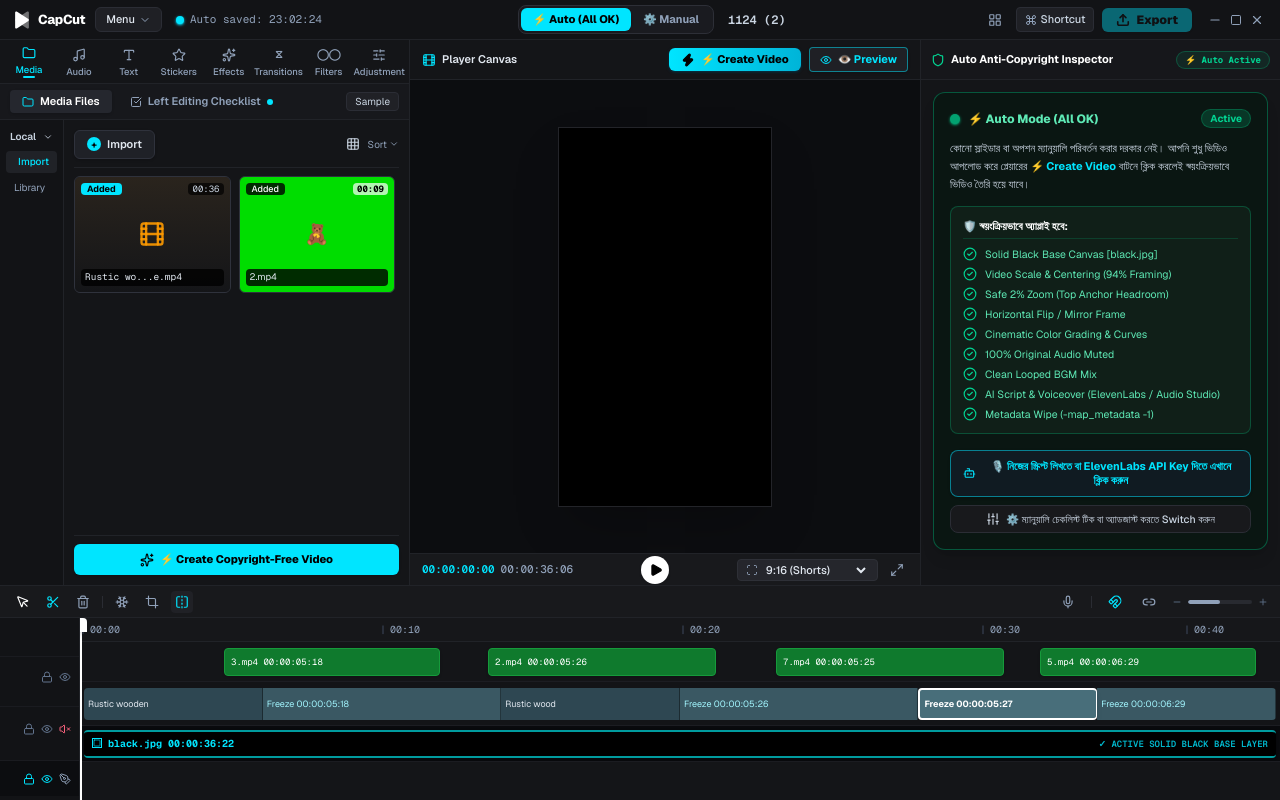
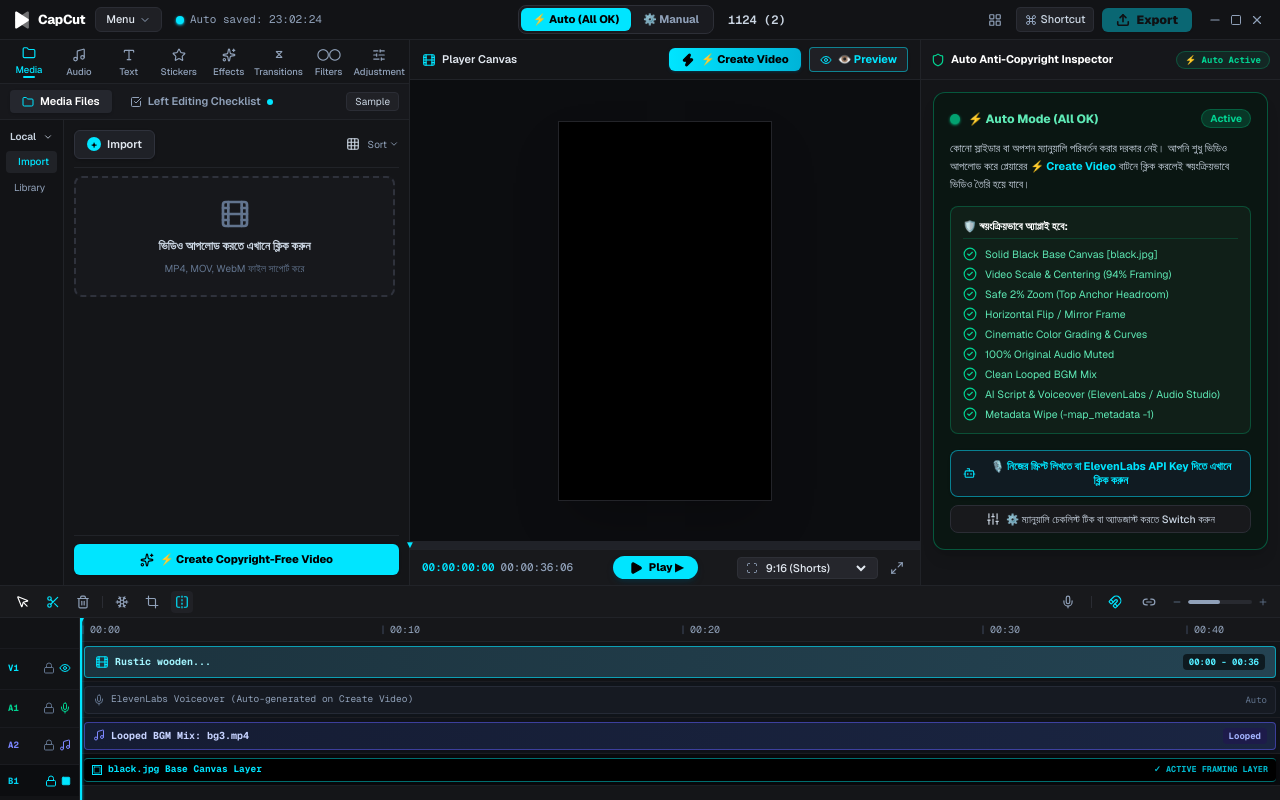
Before and after one commit to provash10/studio, a Next.js app: page / in a window 1280 px wide. Built offline with nearby package versions, Linux system fonts and the light colour scheme.

Commit message:
remove dummy clips and add play arrow indicator

```diff
--- a/src/components/CapCutMediaLibrary.jsx
+++ b/src/components/CapCutMediaLibrary.jsx
@@ -305,7 +305,8 @@ export default function CapCutMediaLibrary({
 									</div>
 
 									<div className="flex-1 overflow-y-auto grid grid-cols-2 gap-2 pr-1 pt-2 content-start">
-										<div className="relative rounded-md overflow-hidden bg-[#1c1d22] border border-[#2f323c] aspect-[4/3] flex flex-col justify-between p-1.5 group cursor-pointer hover:border-[#00e5ff]/80 transition-colors">
+										{uploadedVideo ? (
+											<div className="relative rounded-md overflow-hidden bg-[#1c1d22] border border-[#00e5ff]/60 aspect-[4/3] flex flex-col justify-between p-1.5 group cursor-pointer shadow-md">
 												<div className="flex items-center justify-between z-10">
 													<span className="bg-[#00e5ff] text-black text-[9px] font-bold px-1.5 py-0.2 rounded">
 														Added
@@ -314,30 +315,48 @@ export default function CapCutMediaLibrary({
 														00:{Math.floor(duration || 36).toString().padStart(2, "0")}
 													</span>
 												</div>
-											<div className="absolute inset-0 flex items-center justify-center bg-gradient-to-b from-[#2a241d] to-[#141518]">
-												<Film className="w-7 h-7 text-amber-500/90" />
+												<div className="absolute inset-0 flex items-center justify-center bg-gradient-to-b from-[#1a2930] to-[#12161a]">
+													<Film className="w-8 h-8 text-[#00e5ff]" />
 												</div>
-											<div className="z-10 bg-black/80 px-1 py-0.5 rounded text-[9.5px] text-slate-200 truncate font-mono">
-												{videoTitle || "Rustic wo...e.mp4"}
+												<div className="z-10 bg-black/85 px-1.5 py-0.5 rounded text-[9.5px] text-slate-200 truncate font-mono">
+													{videoTitle || "Uploaded Video"}
 												</div>
 											</div>
+										) : (
+											<label className="col-span-2 cursor-pointer border-2 border-dashed border-[#2f323c] hover:border-[#00e5ff]/50 rounded-lg p-5 flex flex-col items-center justify-center gap-2 text-center bg-[#17181c] transition-colors">
+												<Film className="w-8 h-8 text-slate-500" />
+												<span className="text-slate-300 font-bold text-xs">ভিডিও আপলোড করতে এখানে ক্লিক করুন</span>
+												<span className="text-[10px] text-slate-500">MP4, MOV, WebM ফাইল সাপোর্ট করে</span>
+												<input
+													type="file"
+													accept="video/*"
+													onChange={(e) => {
+														const f = e.target.files?.[0];
+														if (f && onFileUpload) onFileUpload(f);
+													}}
+													className="hidden"
+												/>
+											</label>
+										)}
 
-										<div className="relative rounded-md overflow-hidden bg-[#00dd00] aspect-[4/3] flex flex-col justify-between p-1.5 border border-[#2f323c]">
+										{processedVideoUrl && (
+											<div className="relative rounded-md overflow-hidden bg-[#0d1f16] border border-emerald-500/60 aspect-[4/3] flex flex-col justify-between p-1.5 group cursor-pointer shadow-md">
 												<div className="flex items-center justify-between z-10">
-												<span className="bg-black/80 text-white text-[9px] font-medium px-1.5 py-0.2 rounded">
-													Added
+													<span className="bg-emerald-500 text-black text-[9px] font-bold px-1.5 py-0.2 rounded">
+														✓ Rendered
 													</span>
-												<span className="text-[9px] text-black font-mono font-bold bg-white/70 px-1 rounded">
-													00:09
+													<span className="text-[9px] text-emerald-300 font-mono bg-black/70 px-1 rounded">
+														00:{Math.floor(duration || 36).toString().padStart(2, "0")}
 													</span>
 												</div>
-											<div className="absolute inset-0 flex items-center justify-center">
-												<span className="text-xl">🧸</span>
+												<div className="absolute inset-0 flex items-center justify-center bg-gradient-to-b from-[#102a1e] to-[#0d1612]">
+													<Sparkles className="w-8 h-8 text-emerald-400" />
 												</div>
-											<div className="z-10 bg-black/80 px-1 py-0.5 rounded text-[9.5px] text-slate-200">
-												2.mp4
+												<div className="z-10 bg-black/85 px-1.5 py-0.5 rounded text-[9.5px] text-emerald-300 truncate font-mono">
+													Copyright-Free Output
 												</div>
 											</div>
+										)}
 									</div>
 
 									{/* Action Button: Create Copyright-Free Video */}
--- a/src/components/CapCutPlayer.jsx
+++ b/src/components/CapCutPlayer.jsx
@@ -226,6 +226,7 @@ export default function CapCutPlayer({
 					)}
 
 					{activeVideoSrc ? (
+						<>
 							<video
 								ref={videoRef}
 								key={activeVideoSrc} // force reload when switching source
@@ -257,6 +258,19 @@ export default function CapCutPlayer({
 							onEnded={() => setIsPlaying(false)}
 							playsInline
 						/>
+
+						{/* Big Center Play Arrow Overlay when Paused */}
+						{!isPlaying && (
+							<div
+								onClick={togglePlay}
+								className="absolute inset-0 z-20 flex items-center justify-center bg-black/20 hover:bg-black/35 transition-all cursor-pointer group"
+							>
+								<div className="w-14 h-14 rounded-full bg-[#00e5ff] group-hover:scale-110 group-hover:bg-[#33ebff] transition-all flex items-center justify-center shadow-2xl shadow-cyan-950/80">
+									<Play className="w-7 h-7 text-black fill-black ml-1" />
+								</div>
+							</div>
+						)}
+					</>
 					) : (
 						<div className="flex flex-col items-center justify-center text-slate-500 gap-2 p-6 text-center">
 							<Film className="w-8 h-8 text-slate-600" />
@@ -313,8 +327,35 @@ export default function CapCutPlayer({
 				</div>
 			</div>
 
+			{/* Scrubber Progress Bar with Playhead Arrow */}
+			<div
+				onClick={(e) => {
+					if (!videoRef.current || duration <= 0) return;
+					const rect = e.currentTarget.getBoundingClientRect();
+					const clickX = e.clientX - rect.left;
+					const ratio = Math.max(0, Math.min(1, clickX / rect.width));
+					const targetTime = ratio * duration;
+					videoRef.current.currentTime = targetTime;
+					if (onTimeUpdate) onTimeUpdate(targetTime);
+				}}
+				className="h-2 bg-[#202228] relative cursor-pointer group hover:h-2.5 transition-all"
+			>
+				{/* Progress fill */}
+				<div
+					className="h-full bg-gradient-to-r from-[#00b4d8] to-[#00e5ff] relative transition-all"
+					style={{
+						width: `${duration > 0 ? (currentTime / duration) * 100 : 0}%`,
+					}}
+				>
+					{/* Playhead Arrow Handle */}
+					<div className="absolute right-0 top-1/2 -translate-y-1/2 translate-x-1/2 flex flex-col items-center pointer-events-none">
+						<span className="text-[#00e5ff] text-[10px] leading-none select-none">▼</span>
+					</div>
+				</div>
+			</div>
+
 			{/* Bottom Player Toolbar: Timecodes, Play Button, Aspect Ratio */}
-			<div className="h-8 bg-[#18191c] border-t border-[#212328] px-3 flex items-center justify-between text-slate-400 shrink-0">
+			<div className="h-9 bg-[#18191c] border-t border-[#212328] px-3 flex items-center justify-between text-slate-400 shrink-0">
 				{/* Left Timecode */}
 				<div className="flex items-center gap-1.5 font-mono text-[11px]">
 					<span className="text-[#00e5ff] font-semibold">
@@ -325,18 +366,24 @@ export default function CapCutPlayer({
 					</span>
 				</div>
 
-				{/* Center Play/Pause Controls */}
-				<div className="flex items-center gap-3">
+				{/* Center Play/Pause Controls with Prominent Play Arrow */}
+				<div className="flex items-center gap-2">
 					<button
 						type="button"
 						onClick={togglePlay}
-						className="w-7 h-7 rounded-full bg-white hover:bg-slate-200 text-black flex items-center justify-center transition-transform hover:scale-105 shadow cursor-pointer"
-						title={isPlaying ? "Pause" : "Play"}
+						className="px-3.5 py-1 rounded-full bg-[#00e5ff] hover:bg-[#33ebff] text-black font-extrabold text-[11px] flex items-center gap-1.5 transition-all hover:scale-105 shadow-md shadow-cyan-950/60 cursor-pointer"
+						title={isPlaying ? "Pause Preview" : "Play Preview"}
 					>
 						{isPlaying ? (
+							<>
 								<Pause className="w-3.5 h-3.5 fill-black" />
+								<span>Pause ⏸</span>
+							</>
 						) : (
+							<>
 								<Play className="w-3.5 h-3.5 fill-black ml-0.5" />
+								<span>Play ▶</span>
+							</>
 						)}
 					</button>
 				</div>
--- a/src/components/CapCutTimeline.jsx
+++ b/src/components/CapCutTimeline.jsx
@@ -1,6 +1,6 @@
 "use client";
 
-import React, { useState, useRef } from "react";
+import React, { useRef } from "react";
 import {
 	Scissors,
 	Trash2,
@@ -18,13 +18,15 @@ import {
 	MousePointer,
 	Crop,
 	Link2,
+	Film,
+	Music,
 } from "lucide-react";
 
 export default function CapCutTimeline({
 	duration = 36.22,
 	currentTime = 0,
 	onSeek,
-	videoTitle = "Rustic wooden...",
+	videoTitle = "Uploaded Video",
 	blackBgLayer = true,
 	mirror = true,
 	setMirror,
@@ -36,60 +38,16 @@ export default function CapCutTimeline({
 }) {
 	const timelineRef = useRef(null);
 
-	// Interactive Timeline Clips State (Main Track V2)
-	const [clips, setClips] = useState([
-		{ id: 1, name: "Rustic wooden", widthPct: 15, isFreeze: false },
-		{ id: 2, name: "Freeze 00:00:05:18", widthPct: 20, isFreeze: true },
-		{ id: 3, name: "Rustic wood", widthPct: 15, isFreeze: false },
-		{ id: 4, name: "Freeze 00:00:05:26", widthPct: 20, isFreeze: true },
-		{ id: 5, name: "Freeze 00:00:05:27", widthPct: 15, isFreeze: true },
-		{ id: 6, name: "Freeze 00:00:06:29", widthPct: 15, isFreeze: true },
-	]);
-	const [selectedClipId, setSelectedClipId] = useState(5); // Default selected clip like in user screenshot
-
-	// Interactive Actions
-	const handleSplit = () => {
-		if (clips.length === 0) return;
-		const targetIndex = clips.findIndex((c) => c.id === selectedClipId);
-		if (targetIndex === -1) return;
-		const current = clips[targetIndex];
-		const halfWidth = Math.max(5, current.widthPct / 2);
-
-		const firstHalf = {
-			...current,
-			id: Date.now(),
-			widthPct: halfWidth,
-			name: `${current.name.split(" ")[0]} Split`,
-		};
-		const secondHalf = {
-			...current,
-			id: Date.now() + 1,
-			widthPct: halfWidth,
-			name: `${current.name.split(" ")[0]} Part 2`,
-		};
-
-		const updated = [...clips];
-		updated.splice(targetIndex, 1, firstHalf, secondHalf);
-		setClips(updated);
-		setSelectedClipId(firstHalf.id);
+	const formatCapCutTimecode = (seconds) => {
+		const safeSec = Math.max(0, Number(seconds) || 0);
+		const m = Math.floor((safeSec % 3600) / 60);
+		const s = Math.floor(safeSec % 60);
+		return `${m.toString().padStart(2, "0")}:${s.toString().padStart(2, "0")}`;
 	};
 
-	const handleDelete = () => {
-		if (clips.length <= 1) return;
-		const updated = clips.filter((c) => c.id !== selectedClipId);
-		setClips(updated);
-		if (updated.length > 0) setSelectedClipId(updated[0].id);
-	};
-
-	const handleFreeze = () => {
-		setClips(
-			clips.map((c) =>
-				c.id === selectedClipId
-					? { ...c, isFreeze: true, name: `Freeze 00:00:${Math.floor(currentTime)}` }
-					: c,
-			),
-		);
-	};
+	const handleSplit = () => {};
+	const handleDelete = () => {};
+	const handleFreeze = () => {};
 
 	const handleTimelineClick = (e) => {
 		if (!timelineRef.current || duration <= 0) return;
@@ -208,28 +166,44 @@ export default function CapCutTimeline({
 			{/* Multi-Track Area */}
 			<div className="flex-1 flex overflow-hidden">
 				{/* Left Track Control Rail */}
-				<div className="w-20 bg-[#121316] border-r border-[#212328] flex flex-col justify-between py-1 text-slate-500 text-[10px] shrink-0">
+				<div className="w-20 bg-[#121316] border-r border-[#212328] flex flex-col justify-between py-1 text-slate-500 text-[10px] shrink-0 font-mono">
 					{/* Ruler space */}
 					<div className="h-6" />
 
-					{/* Track 3 Control */}
-					<div className="h-10 px-2 flex items-center justify-end gap-1.5 border-t border-[#1a1b20]">
-						<Lock className="w-3 h-3 hover:text-white cursor-pointer" />
-						<Eye className="w-3 h-3 hover:text-white cursor-pointer" />
+					{/* Track V1 Control (Video) */}
+					<div className="h-10 px-2 flex items-center justify-between border-t border-[#1a1b20]">
+						<span className="text-[#00e5ff] font-bold text-[9px]">V1</span>
+						<div className="flex items-center gap-1">
+							<Lock className="w-3 h-3 text-slate-500 hover:text-white cursor-pointer" />
+							<Eye className="w-3 h-3 text-[#00e5ff] cursor-pointer" />
+						</div>
 					</div>
 
-					{/* Track 2 Control */}
-					<div className="h-11 px-2 flex items-center justify-end gap-1.5 border-t border-[#1a1b20]">
-						<Lock className="w-3 h-3 hover:text-white cursor-pointer" />
-						<Eye className="w-3 h-3 hover:text-white cursor-pointer" />
-						<VolumeX className="w-3 h-3 text-rose-400" title="Audio Muted" />
+					{/* Track A1 Control (Voiceover) */}
+					<div className="h-9 px-2 flex items-center justify-between border-t border-[#1a1b20]">
+						<span className="text-emerald-400 font-bold text-[9px]">A1</span>
+						<div className="flex items-center gap-1">
+							<Lock className="w-3 h-3 text-slate-500 hover:text-white cursor-pointer" />
+							<Mic className="w-3 h-3 text-emerald-400 cursor-pointer" />
+						</div>
 					</div>
 
-					{/* Track 1 Control (The black.jpg Layer) */}
-					<div className="h-9 px-2 flex items-center justify-end gap-1.5 border-t border-[#1a1b20] bg-[#0c0d10]">
-						<Lock className="w-3 h-3 text-[#00e5ff]" />
-						<Eye className="w-3 h-3 text-[#00e5ff]" />
-						<PenTool className="w-3 h-3 text-slate-400" />
+					{/* Track A2 Control (BGM) */}
+					<div className="h-9 px-2 flex items-center justify-between border-t border-[#1a1b20]">
+						<span className="text-indigo-400 font-bold text-[9px]">A2</span>
+						<div className="flex items-center gap-1">
+							<Lock className="w-3 h-3 text-slate-500 hover:text-white cursor-pointer" />
+							<Music className="w-3 h-3 text-indigo-400 cursor-pointer" />
+						</div>
+					</div>
+
+					{/* Track Base Control (black.jpg) */}
+					<div className="h-8 px-2 flex items-center justify-between border-t border-[#1a1b20] bg-[#0c0d10]">
+						<span className="text-cyan-400 font-bold text-[9px]">B1</span>
+						<div className="flex items-center gap-1">
+							<Lock className="w-3 h-3 text-[#00e5ff]" />
+							<Square className="w-2.5 h-2.5 fill-[#00e5ff] text-[#00e5ff]" />
+						</div>
 					</div>
 				</div>
 
@@ -258,75 +232,88 @@ export default function CapCutTimeline({
 						</div>
 					</div>
 
-					{/* Track 3: Green clips (Exact replica of user screenshot: 3.mp4, 2.mp4, 7.mp4, 5.mp4) */}
-					<div className="h-10 relative flex items-center border-b border-[#1c1d22] px-1 bg-[#141518]">
-						<div className="absolute left-[12%] w-[18%] h-7 bg-[#0f7a2d] border border-[#169a3b] rounded flex items-center px-1.5 text-[9px] text-white font-mono shadow truncate">
-							3.mp4 00:00:05:18
-						</div>
-						<div className="absolute left-[34%] w-[19%] h-7 bg-[#0f7a2d] border border-[#169a3b] rounded flex items-center px-1.5 text-[9px] text-white font-mono shadow truncate">
-							2.mp4 00:00:05:26
-						</div>
-						<div className="absolute left-[58%] w-[19%] h-7 bg-[#0f7a2d] border border-[#169a3b] rounded flex items-center px-1.5 text-[9px] text-white font-mono shadow truncate">
-							7.mp4 00:00:05:25
-						</div>
-						<div className="absolute left-[80%] w-[18%] h-7 bg-[#0f7a2d] border border-[#169a3b] rounded flex items-center px-1.5 text-[9px] text-white font-mono shadow truncate">
-							5.mp4 00:00:06:29
+					{/* Track 1: Real Uploaded Video Track */}
+					<div className="h-10 relative flex items-center border-b border-[#1c1d22] px-1 bg-[#131417]">
+						<div className="w-full h-8 bg-gradient-to-r from-[#1c333e] to-[#244352] border border-[#00e5ff]/60 rounded flex items-center px-2.5 justify-between text-[10px] text-white font-mono shadow">
+							<span className="font-bold flex items-center gap-1.5 truncate">
+								<Film className="w-3.5 h-3.5 text-[#00e5ff] shrink-0" />
+								<span className="text-cyan-200 truncate">{videoTitle || "Uploaded Video"}</span>
+							</span>
+							<span className="text-[9px] bg-black/60 px-1.5 py-0.5 rounded text-cyan-300 font-bold shrink-0">
+								00:00 - {formatCapCutTimecode(duration)}
+							</span>
 						</div>
 					</div>
 
-					{/* Track 2: Main Video Track with thumbnail filmstrip and clickable Freeze blocks */}
-					<div className="h-11 relative flex items-center border-b border-[#1c1d22] px-1 bg-[#131417]">
-						<div className="flex w-full h-8 rounded overflow-hidden">
-							{clips.map((clip) => {
-								const isSelected = clip.id === selectedClipId;
-								return (
-									<div
-										key={clip.id}
-										onClick={(e) => {
-											e.stopPropagation();
-											setSelectedClipId(clip.id);
-										}}
-										style={{ width: `${clip.widthPct}%` }}
-										className={`h-full border-r border-black/40 flex items-center px-1 text-[9px] truncate cursor-pointer transition-all ${
-											isSelected
-												? "bg-[#486e7a] border-2 border-white rounded shadow-md text-white font-bold z-10"
-												: clip.isFreeze
-													? "bg-[#3a5863] text-cyan-200"
-													: "bg-[#2e4752] text-slate-200"
-										}`}
-									>
-										{clip.name}
-									</div>
-								);
-							})}
-						</div>
-					</div>
-
-					{/* Track 1: The RED MARKED CapCut Layer: black.jpg */}
-					<div className="h-9 relative flex items-center border-b border-[#1c1d22] px-1 bg-[#090a0d]">
-						{blackBgLayer ? (
-							<div className="w-full h-7 bg-black border-y-2 border-[#009b9e] rounded flex items-center px-2 text-[10px] text-[#00e5ff] font-mono shadow justify-between">
-								<span className="font-bold flex items-center gap-1.5">
-									<Square className="w-2.5 h-2.5 fill-black border border-[#00e5ff]" />
-									black.jpg 00:00:36:22
+					{/* Track 2: AI Voiceover (ElevenLabs) Track */}
+					<div className="h-9 relative flex items-center border-b border-[#1c1d22] px-1 bg-[#10141a]">
+						{voiceoverFileName ? (
+							<div className="w-full h-7 bg-gradient-to-r from-[#0d2a1f] to-[#123829] border border-emerald-500/60 rounded flex items-center px-2 text-[10px] text-emerald-300 font-mono shadow justify-between">
+								<span className="font-bold flex items-center gap-1.5 truncate">
+									<Mic className="w-3 h-3 text-emerald-400 shrink-0" />
+									<span className="truncate">ElevenLabs Voiceover: {voiceoverFileName}</span>
 								</span>
-								<span className="text-[9px] text-[#00e5ff]/80 font-semibold uppercase">
-									✓ Active Solid Black Base Layer
+								<span className="text-[9px] bg-emerald-950/80 px-1.5 py-0.5 rounded text-emerald-300 font-bold shrink-0">
+									Active
 								</span>
 							</div>
 						) : (
-							<div className="w-full h-6 bg-slate-900 border border-slate-800 text-[10px] text-slate-600 px-2 flex items-center">
+							<div className="w-full h-7 bg-[#161a22] border border-[#252a36] rounded flex items-center px-2 text-[9.5px] text-slate-400 font-mono justify-between">
+								<span className="flex items-center gap-1.5">
+									<Mic className="w-3 h-3 text-slate-500 shrink-0" />
+									<span>ElevenLabs Voiceover (Auto-generated on Create Video)</span>
+								</span>
+								<span className="text-[9px] text-slate-500">Auto</span>
+							</div>
+						)}
+					</div>
+
+					{/* Track 3: Looped BGM Music Track */}
+					<div className="h-9 relative flex items-center border-b border-[#1c1d22] px-1 bg-[#10131a]">
+						{bgmEnabled ? (
+							<div className="w-full h-7 bg-gradient-to-r from-[#151c33] to-[#1a2542] border border-indigo-500/50 rounded flex items-center px-2 text-[10px] text-indigo-200 font-mono shadow justify-between">
+								<span className="font-bold flex items-center gap-1.5 truncate">
+									<Music className="w-3 h-3 text-indigo-400 shrink-0" />
+									<span className="truncate">Looped BGM Mix: {bgmTrackName || "bg3.mp4"}</span>
+								</span>
+								<span className="text-[9px] bg-indigo-950/80 px-1.5 py-0.5 rounded text-indigo-300 font-bold shrink-0">
+									Looped
+								</span>
+							</div>
+						) : (
+							<div className="w-full h-7 bg-[#15171e] border border-[#232630] rounded flex items-center px-2 text-[9.5px] text-slate-500 font-mono">
+								No background music
+							</div>
+						)}
+					</div>
+
+					{/* Track 4: Solid Black Base Canvas [black.jpg] */}
+					<div className="h-8 relative flex items-center border-b border-[#1c1d22] px-1 bg-[#090a0d]">
+						{blackBgLayer ? (
+							<div className="w-full h-6 bg-black border-y border-[#009b9e]/70 rounded flex items-center px-2 text-[9.5px] text-[#00e5ff] font-mono shadow justify-between">
+								<span className="font-bold flex items-center gap-1.5">
+									<Square className="w-2.5 h-2.5 fill-black border border-[#00e5ff]" />
+									<span>black.jpg Base Canvas Layer</span>
+								</span>
+								<span className="text-[8.5px] text-[#00e5ff]/80 font-bold uppercase">
+									✓ Active Framing Layer
+								</span>
+							</div>
+						) : (
+							<div className="w-full h-6 bg-slate-900 border border-slate-800 text-[9px] text-slate-600 px-2 flex items-center">
 								No background layer
 							</div>
 						)}
 					</div>
 
-					{/* Playhead Marker Needle (White needle with top rounded flag) */}
+					{/* Playhead Marker Needle with Arrow Head */}
 					<div
-						className="absolute top-0 bottom-0 w-[1.5px] bg-white z-30 pointer-events-none transition-all duration-75"
+						className="absolute top-0 bottom-0 w-[2px] bg-[#00e5ff] z-30 pointer-events-none transition-all duration-75 shadow-sm shadow-cyan-400"
 						style={{ left: `${Math.max(0, Math.min(100, progressPercent))}%` }}
 					>
-						<div className="w-3 h-3.5 -ml-[5.5px] bg-white rounded-t-sm shadow-md" />
+						<div className="w-3 h-3 -ml-[5px] -mt-1 text-[#00e5ff] text-[11px] font-extrabold flex items-center justify-center leading-none">
+							▼
+						</div>
 					</div>
 				</div>
 			</div>
```
Lines whose indentation alone changed are shown as unchanged.
